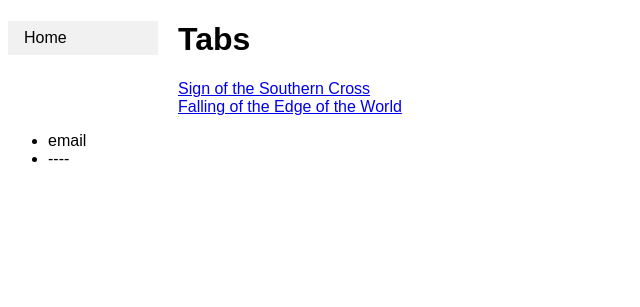
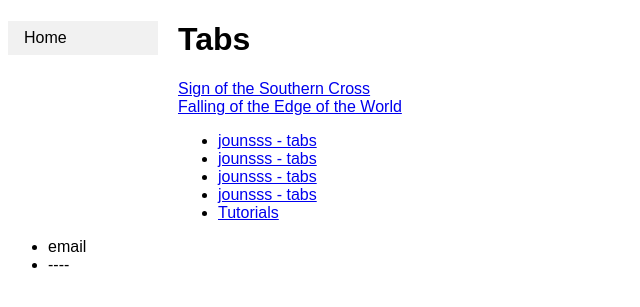
Before and after one commit to jounsss/jounsss.github.io, a Jekyll site: the page built from tab/index.html, in a window 1280 px wide. Shown: the top 307 px of the page, without its empty margins (0-640 px from the left). Built offline with Jekyll 4.4.1, drawn with Linux system fonts in a browser that asks for light colours.

Commit message:
try jekyll loops

```diff
--- a/tab/index.html
+++ b/tab/index.html
@@ -5,3 +5,11 @@ title: jounsss - tabs
 <h1>Tabs</h1>
 <a href="sign.html">Sign of the Southern Cross</a><br >
 <a href="falling.html">Falling of the Edge of the World</a>
+
+<ul>
+    {% for page in site.pages %}
+
+            <li><a href="{{ page.url }}">{{ page.title }}</a></li>
+
+    {% endfor %}  <!-- page -->
+  </ul>
```
